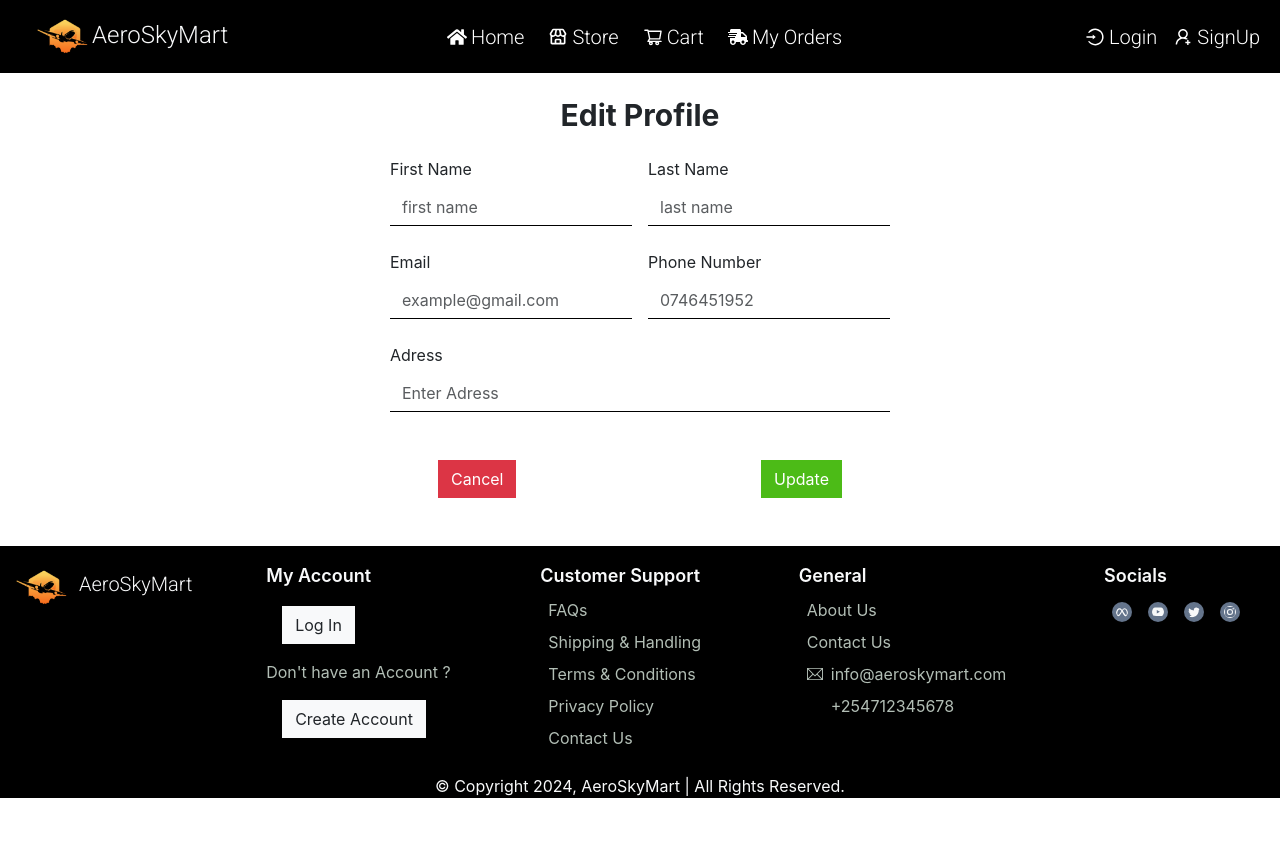
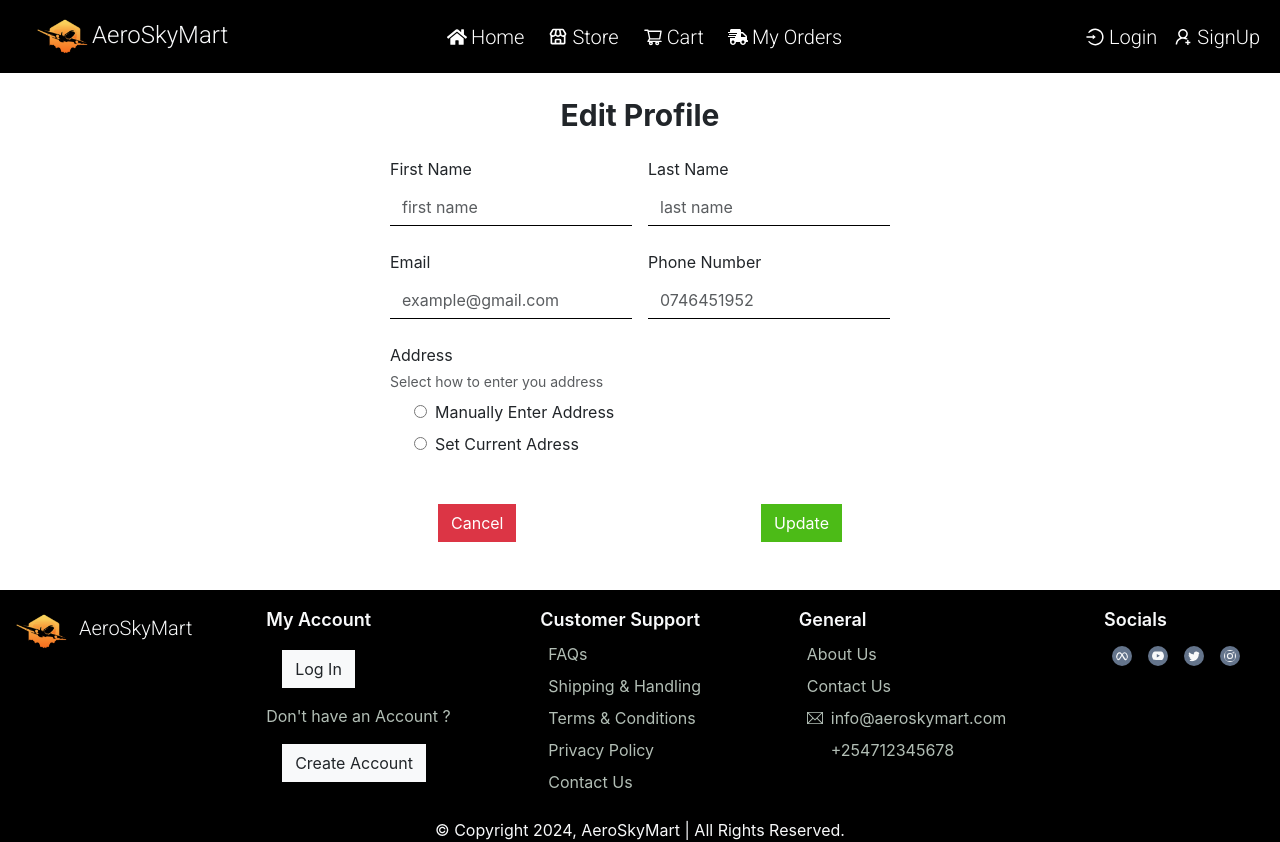
Before and after one commit to Osorabrian/AeroSkyMart, a React (Create React App) app: page /edit_profile in a window 1280 px wide. Before the commit the page ends 800 px from the top, so only its background shows below. Built offline with nearby package versions, Linux system fonts and the light colour scheme; some icons are missing.

Commit message:
format edit profile form

```diff
--- a/src/Components/MyProfile/EditProfile.js
+++ b/src/Components/MyProfile/EditProfile.js
@@ -1,9 +1,12 @@
-import React from 'react'
+import React,{useState} from 'react'
+import { MdOutlineNotificationsPaused } from 'react-icons/md'
 import {useNavigate} from 'react-router-dom'
 
 export default function EditProfile(){
 
     const navigate = useNavigate()
+    const [address, setAdress] = useState('')
+    const [enterAddress, setEnterAdress] = useState('')
 
     return(
         <div>
@@ -39,8 +42,27 @@ export default function EditProfile(){
                 </div>
 
                 <div className='my-4'>
-                    <label className='form-label'>Adress</label>
-                    <input type='text' placeholder='Enter Adress' className='form-control'/>
+                   <p>Address</p>
+                   <p className='form-text mb-2'>Select how to enter you address</p>
+
+                    <div className='mx-4 my-2 '>
+                        <input type='radio' className='me-2' name='address' value='manual' onClick={(e) => setEnterAdress(e.target.value)}/>
+                        <label>Manually Enter Address</label><br></br>
+                            {enterAddress === 'manual' && (
+                                <>
+                                    <input type='text' placeholder='Enter Address' className='form-control'/><br></br>
+                                </>
+                            )}
+                    </div>
+
+                    <div className='mx-4 my-2'>
+                        <input type='radio' className='me-2' name='address' value='automatic' onClick={(e) => setEnterAdress(e.target.value)}/>
+                        <label>Set Current Adress</label>
+                            {enterAddress === 'automatic' && (
+                                <p>Your current address is {address}</p>
+                            )}
+                    </div>
+
                 </div>
 
                 <div className='justify-between flex mx-5 my-5'>
```
